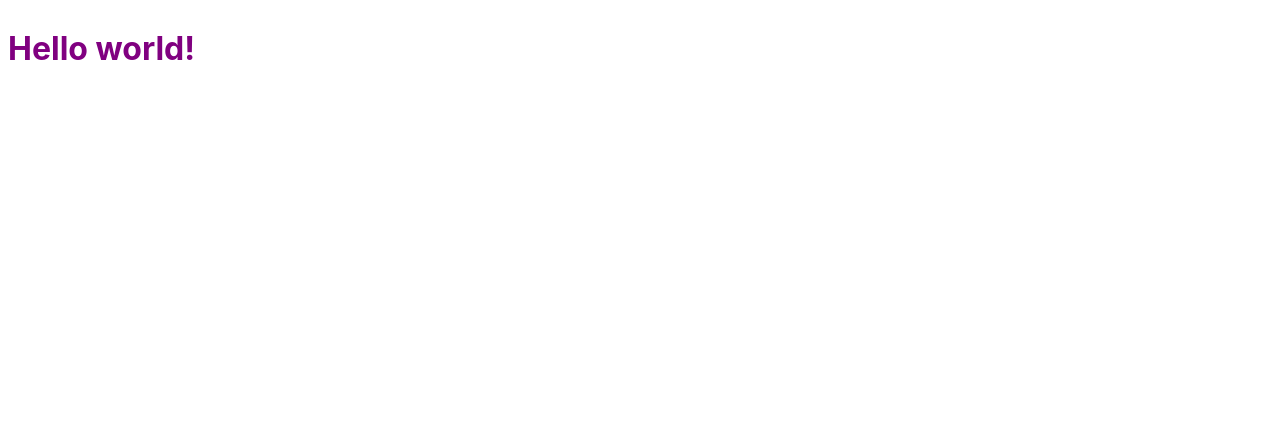
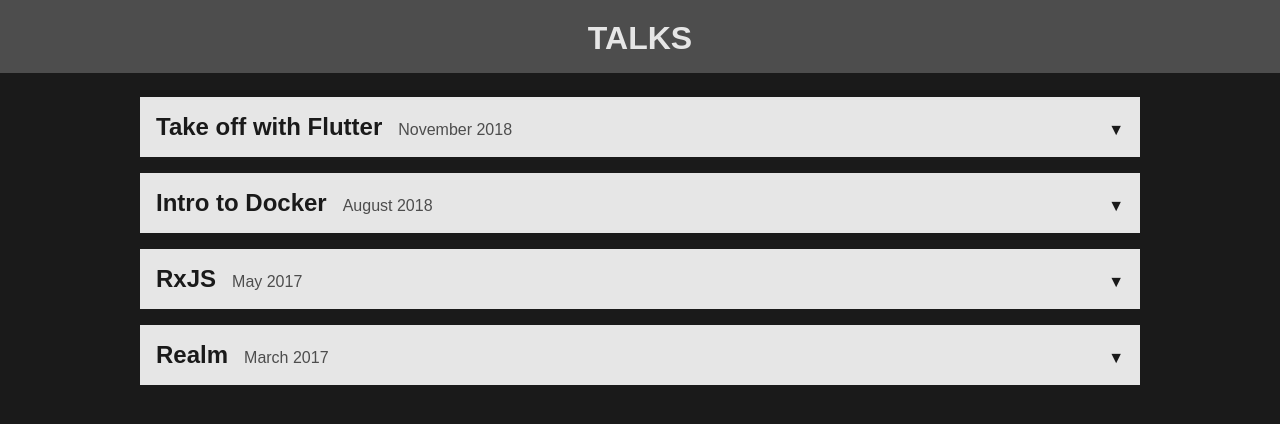
Before and after one commit to jonstodle/jonstodle-talks, a Svelte app: page / in a window 1280 px wide. Shown: the top 424 px of the page. Built offline with nearby package versions, Linux system fonts and the light colour scheme.

Commit message:
Implement page

```diff
--- a/public/global.css
+++ b/public/global.css
@@ -1,62 +1,15 @@
+* {
+	-webkit-box-sizing: border-box;
+	-moz-box-sizing: border-box;
+	box-sizing: border-box;
+}
+
 html, body {
-	position: relative;
-	width: 100%;
-	height: 100%;
+	margin: 0;
 }
 
 body {
-	color: #333;
-	margin: 0;
-	padding: 8px;
-	box-sizing: border-box;
-	font-family: -apple-system, BlinkMacSystemFont, "Segoe UI", Roboto, Oxygen-Sans, Ubuntu, Cantarell, "Helvetica Neue", sans-serif;
+	background-color: #1a1a1a;
+	font-family: sans-serif;
+	color: #1a1a1a;
 }
-
-a {
-	color: rgb(0,100,200);
-	text-decoration: none;
-}
-
-a:hover {
-	text-decoration: underline;
-}
-
-a:visited {
-	color: rgb(0,80,160);
-}
-
-label {
-	display: block;
-}
-
-input, button, select, textarea {
-	font-family: inherit;
-	font-size: inherit;
-	padding: 0.4em;
-	margin: 0 0 0.5em 0;
-	box-sizing: border-box;
-	border: 1px solid #ccc;
-	border-radius: 2px;
-}
-
-input:disabled {
-	color: #ccc;
-}
-
-input[type="range"] {
-	height: 0;
-}
-
-button {
-	color: #333;
-	background-color: #f4f4f4;
-	outline: none;
-}
-
-button:active {
-	background-color: #ddd;
-}
-
-button:focus {
-	border-color: #666;
-}
--- a/public/index.html
+++ b/public/index.html
@@ -1,10 +1,10 @@
 <!doctype html>
-<html>
+<html lang="en">
 <head>
-	<meta charset='utf8'>
-	<meta name='viewport' content='width=device-width'>
-
-	<title>Svelte app</title>
+	<meta charset="UTF-8">
+	<meta name="viewport" content="width=device-width, initial-scale=1.0">
+	<meta http-equiv="X-UA-Compatible" content="ie=edge">
+	<title>Talks - Jon Grythe Stødle</title>
 
 	<link rel='icon' type='image/png' href='/favicon.png'>
 	<link rel='stylesheet' href='/global.css'>
@@ -12,7 +12,6 @@
 
 	<script defer src='/bundle.js'></script>
 </head>
-
 <body>
 </body>
 </html>
--- a/src/App.svelte
+++ b/src/App.svelte
@@ -1,11 +1,31 @@
 <script>
-	export let name;
+    import ListItem from './ListItem.svelte'
+    import talks from './talks.js'
 </script>
 
 <style>
-	h1 {
-		color: purple;
-	}
+    h1 {
+        text-align: center;
+        background-color: #4d4d4d;
+        color: #e6e6e6;
+        padding: 1.25rem 1rem 1rem;
+        text-transform: uppercase;
+        margin: 0;
+    }
+
+    main {
+        width: 100%;
+        display: flex;
+        flex-direction: column;
+        align-items: center;
+        padding: 1rem;
+    }
 </style>
 
-<h1>Hello {name}!</h1>
+<h1>Talks</h1>
+
+<main>
+    {#each talks as talk}
+    <ListItem {talk}/>
+    {/each}
+</main>
--- /dev/null
+++ b/src/ListItem.svelte
@@ -0,0 +1,82 @@
+<script>
+    import {slide} from 'svelte/transition'
+
+    export let talk
+
+    let isExpanded = false
+</script>
+
+<style>
+    section {
+        width: 1000px;
+        max-width: 100%;
+        background-color: #e6e6e6;
+        padding: 0 1rem;
+        margin: 0.5rem 0;
+    }
+
+    .header {
+        display: flex;
+        align-items: baseline;
+        cursor: pointer;
+        margin: 0 -1rem;
+        padding: 1rem;
+    }
+
+    h2 {
+        display: inline;
+        margin: 0;
+    }
+
+    .date {
+        margin-left: 1rem;
+        flex: 1;
+        color: #4d4d4d;
+    }
+
+    .details {
+        display: flex;
+        justify-content: space-evenly;
+        padding: 0.5rem;
+        margin: 0 -1rem;
+        border-top: 1px solid #4d4d4d;
+    }
+
+    .details > * {
+        margin: 0.5rem;
+    }
+
+    a {
+        padding: 1.25rem 1rem 1rem;
+        border: 1px solid #4d4d4d;
+        border-radius: 1rem;
+        text-decoration: none;
+        width: 100%;
+        text-align: center;
+        color: black;
+        transition: background-color 200ms;
+    }
+    a:active, a:hover, a:visited {
+        text-decoration: none;
+        color: black;
+    }
+
+    a:hover {
+        background-color: #cccccc;
+    }
+</style>
+
+<section>
+    <div class="header" on:click={() => isExpanded = !isExpanded}>
+        <h2>{talk.title}</h2>
+        <span class="date">{talk.date}</span>
+        <span>{isExpanded ? '▲' : '▼'}</span>
+    </div>
+    {#if isExpanded}
+    <div class="details" transition:slide>
+        {#each talk.links as link}
+        <a href={link.link}>{link.title}</a>
+        {/each}
+    </div>
+    {/if}
+</section>
--- a/src/main.js
+++ b/src/main.js
@@ -2,9 +2,6 @@
 
 const app = new App({
 	target: document.body,
-	props: {
-		name: 'world'
-	}
 });
 
 export default app;
--- /dev/null
+++ b/src/talks.js
@@ -0,0 +1,52 @@
+const talks = [
+    {
+        title: 'Take off with Flutter',
+        date: 'November 2018',
+        links: [
+            {
+                title: 'Slides',
+                link: 'https://1drv.ms/p/s!Aoq2gL8AZ0zfrqp_QO-oHl6eFyqbEg'
+            },
+            {
+                title: 'Video',
+                link: 'https://vimeo.com/showcase/5531183/video/299622745'
+            },
+        ]
+    },
+    {
+        title: 'Intro to Docker',
+        date: 'August 2018',
+        links: [
+            {
+                title: 'Code',
+                link: 'https://github.com/jonstodle/WebDevDocker'
+            },
+        ]
+    },
+    {
+        title: 'RxJS',
+        date: 'May 2017',
+        links: [
+            {
+                title: 'Slides',
+                link: 'https://slides.com/jonstodle/rxjs'
+            },
+        ]
+    },
+    {
+        title: 'Realm',
+        date: 'March 2017',
+        links: [
+            {
+                title: 'Slides',
+                link: 'https://slides.com/jonstodle/realm-eng#/'
+            },
+            {
+                title: 'Code',
+                link: 'https://github.com/jonstodle/RealmTodo'
+            },
+        ]
+    },
+]
+
+export default talks
```
Also changed, not shown: 1 other file (tests, documents, lock files or other folders).
